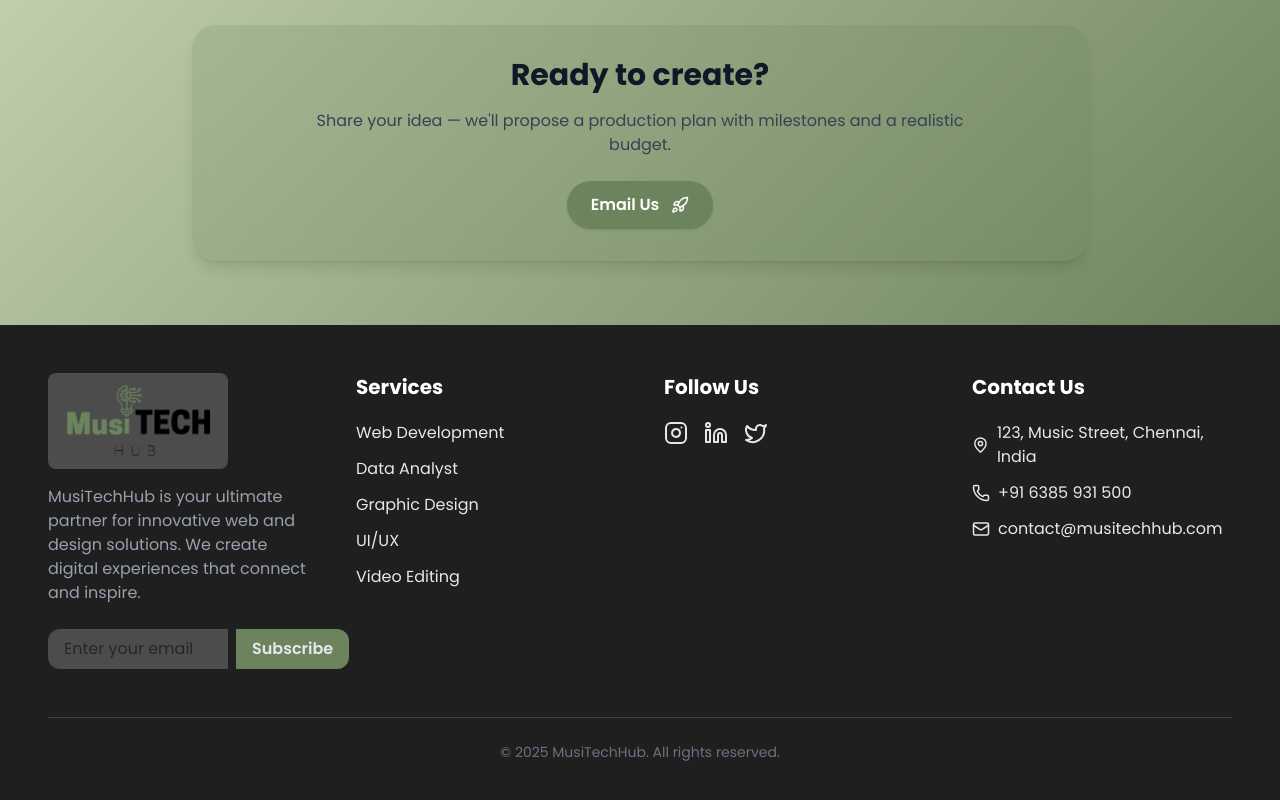
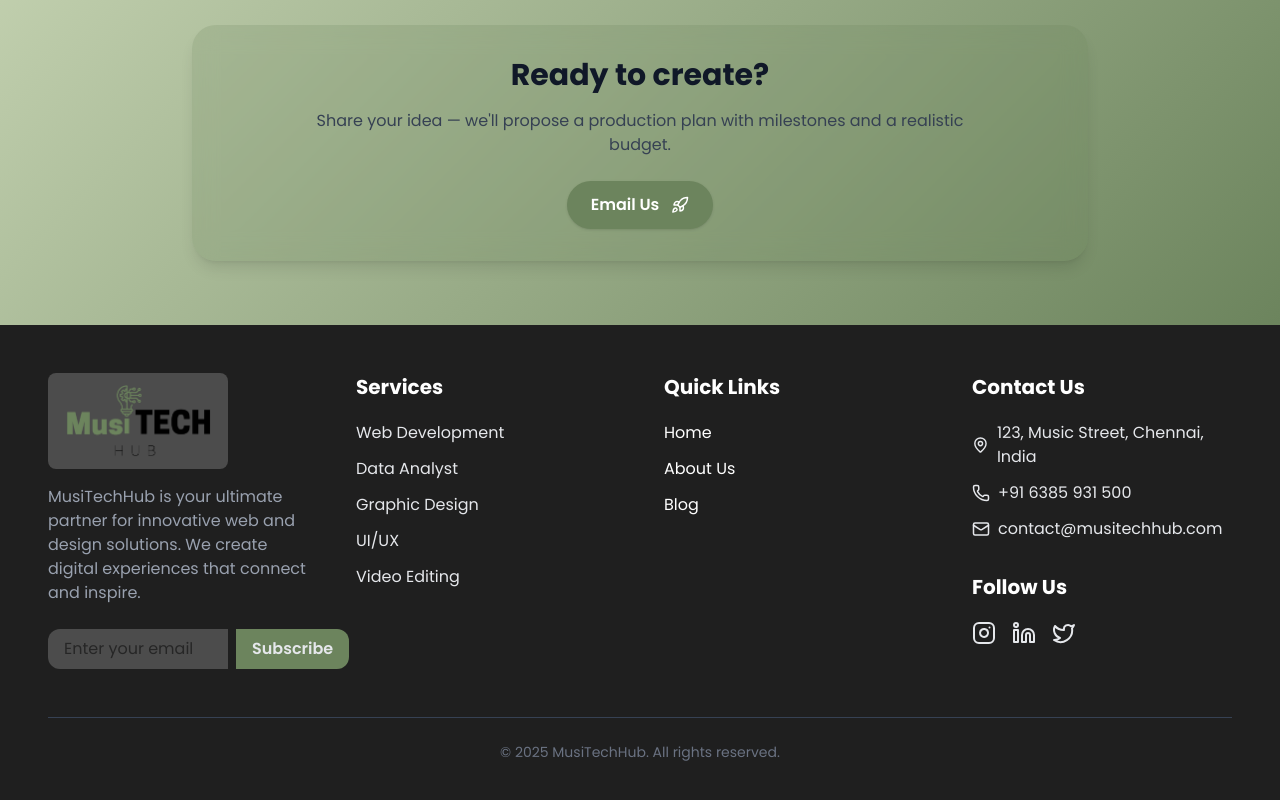
Before and after one commit to Muthu4558/MUSI, a React (Vite) app in the folder client/: page /video-editing in a window 1280 px wide. Shown: the part 2475-3275 px from the top of the page. Built offline with nearby package versions, Linux system fonts and the light colour scheme.

Commit message:
some changes

```diff
--- a/client/src/components/Footer.jsx
+++ b/client/src/components/Footer.jsx
@@ -1,7 +1,14 @@
 import { Instagram, Linkedin, Twitter, MapPin, Phone, Mail } from "lucide-react";
 import Logo from "../assets/MusiTechHub_logo-1.png"; // use your uploaded logo
+import { useNavigate } from "react-router-dom";
 
 const Footer = () => {
+  const navigate = useNavigate();
+
+  const handleNavigate = (path) => {
+    navigate(path);
+    window.scrollTo({ top: 0, left: 0, behavior: "smooth" }); // scroll to top smoothly
+  };
   return (
     <footer className="bg-[#1f1f1f] text-gray-200 py-12 px-6 sm:px-8 md:px-12">
       <div className="max-w-7xl mx-auto grid grid-cols-1 sm:grid-cols-2 md:grid-cols-4 gap-10 md:gap-12">
@@ -39,7 +46,40 @@ const Footer = () => {
 
         {/* Column 3: Social Media */}
         <div className="flex flex-col gap-3">
-          <h4 className="text-xl font-bold text-white mb-2">Follow Us</h4>
+          <h4 className="text-xl font-bold text-white mb-2">Quick Links</h4>
+
+          <p
+            className="cursor-pointer hover:underline text-white"
+            onClick={() => handleNavigate("/")}
+          >
+            Home
+          </p>
+
+          <p
+            className="cursor-pointer hover:underline text-white"
+            onClick={() => handleNavigate("/about")}
+          >
+            About Us
+          </p>
+
+          <p
+            className="cursor-pointer hover:underline text-white"
+            onClick={() => handleNavigate("/blog")}
+          >
+            Blog
+          </p>
+        </div>
+
+        {/* Column 4: Contact */}
+        <div className="flex flex-col gap-3">
+          <h4 className="text-xl font-bold text-white mb-2">Contact Us</h4>
+          <p className="flex items-start sm:items-center gap-2 text-sm sm:text-base">
+            <MapPin size={18} /> 123, Music Street, Chennai, India
+          </p>
+          <p className="flex items-center gap-2 text-sm sm:text-base"><Phone size={18} /> +91 6385 931 500</p>
+          <p className="flex items-center gap-2 text-sm sm:text-base"><Mail size={18} /> contact@musitechhub.com</p>
+
+          <h4 className="text-xl font-bold text-white mb-2 mt-5">Follow Us</h4>
           <div className="flex gap-4">
             <a href="https://instagram.com" target="_blank" rel="noopener noreferrer">
               <Instagram size={24} className="hover:text-[#6c845d] transition-colors" />
@@ -53,16 +93,6 @@ const Footer = () => {
           </div>
         </div>
 
-        {/* Column 4: Contact */}
-        <div className="flex flex-col gap-3">
-          <h4 className="text-xl font-bold text-white mb-2">Contact Us</h4>
-          <p className="flex items-start sm:items-center gap-2 text-sm sm:text-base">
-            <MapPin size={18} /> 123, Music Street, Chennai, India
-          </p>
-          <p className="flex items-center gap-2 text-sm sm:text-base"><Phone size={18} /> +91 6385 931 500</p>
-          <p className="flex items-center gap-2 text-sm sm:text-base"><Mail size={18} /> contact@musitechhub.com</p>
-        </div>
-
       </div>
 
       {/* Footer Bottom */}
```
